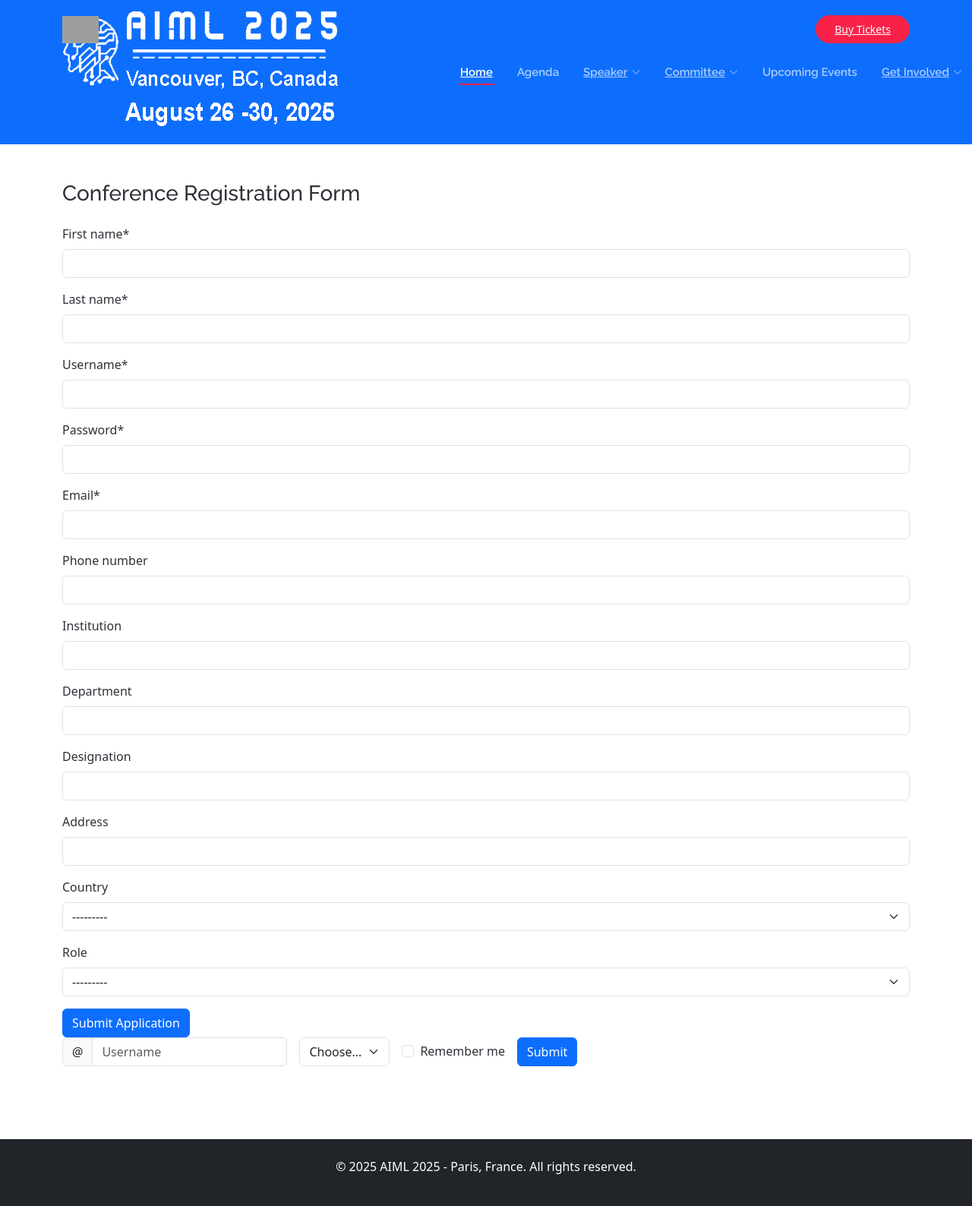
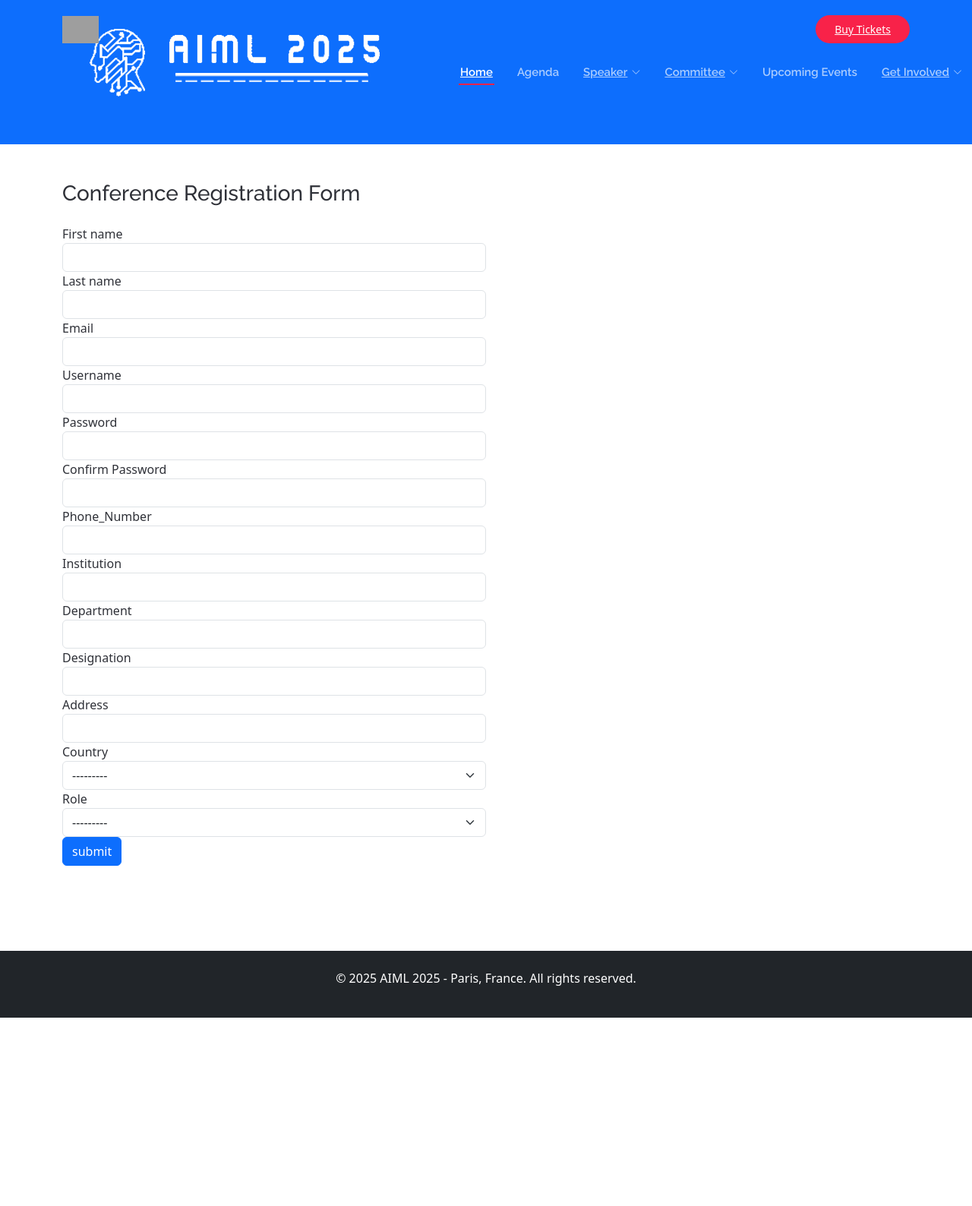
Before and after one commit to cloudwalk025/aiml2025, a Django app: page /registerUser/ in a window 1280 px wide; the page is wider, and only the part inside the window is pictured. Shown: that part at 76% size. After the commit the page ends 1340 px from the top of that part, so only its background shows below. Run offline with Django 5.2, Linux system fonts and the light colour scheme; some libraries are stand-ins or nearby versions; grey boxes are pictures that could not be loaded.

Commit message:
latest update

```diff
--- a/aiml_app/forms.py
+++ b/aiml_app/forms.py
@@ -95,7 +95,9 @@ class TeamMemberForm(forms.ModelForm):
 # User Registration Form :
 
 class UserForm(forms.ModelForm):
+    password = forms.CharField(widget=forms.PasswordInput())
+    confirm_password = forms.CharField(widget=forms.PasswordInput())
 
     class Meta:
         model = User
-        fields = ('first_name', 'last_name', 'username', 'password', 'email', 'phone_number', 'institution', 'department', 'designation', 'address', 'country','role')
+        fields = ['first_name', 'last_name', 'username', 'password', 'email', 'phone_number', 'institution', 'department', 'designation', 'address', 'country','role']
--- a/aiml_app/views.py
+++ b/aiml_app/views.py
@@ -18,6 +18,7 @@ from .models import Contact
 from .models import TeamMember
 from .forms import TeamMemberForm
 from .models import AboutEvent, Venue, EventDate
+from .models import User
 
 
 
@@ -226,6 +227,35 @@ def team_members_list(request):
 # Registration Views :
 
 def registerUser(request):
+    if request.method == 'POST':
+
+        form = UserForm(request.POST)
+        if form.is_valid():
+            # Create the User using the form
+          #  password = form.cleaned_data['password']
+           # user = form.save(commit=False)
+          #  user.set_password(password)
+          #  user.role = User.PARTICIPANT
+          #  user.save()
+
+# Create the user using create user method
+
+            first_name = form.cleaned_data['first_name']
+            last_name = form.cleaned_data['last_name']
+            username = form.cleaned_data['username']
+            email = form.cleaned_data['email']
+            password = form.cleaned_data['password']
+            user = User.objects.create_user(first_name=first_name, last_name=last_name, username=username, email=email, password=password)
+            user.role = User.PARTICIPANT
+            user.save()
+
+            return redirect('registerUser')
+
+        else:
+            print('Invalid form')
+            print(form.errors)
+    else:
+        form = UserForm()
     form = UserForm()
     context = {
         'form': form,
--- a/templates/aiml_app/registerUser.html
+++ b/templates/aiml_app/registerUser.html
@@ -2,58 +2,152 @@
 {% extends "base.html" %}
 {% load crispy_forms_tags %}
 
-{% block title %}Apply to Speak{% endblock %}
+{% block title %}Register for Participation {% endblock %}
 
 {% block content %}
 
 <section class="event-agenda py-5">
-    <div class="container">
+<div class="container">
 
 <div class="row justify-content-center">
     <div class="col-md-12">
         <h3 class="mb-4">Conference Registration Form </h3>
-        <form method="post" enctype="multipart/form-data">
+<form action="{% url 'registerUser' %}" method="post" enctype="multipart/form-data">
+
             {% csrf_token %}
+             <!--
             {{ form|crispy }}
-            <button type="submit" class="btn btn-primary">Submit Application</button>
-        </form>
+
+               -->
 
 
- <form class="row row-cols-lg-auto g-3 align-items-center">
-  <div class="col-12">
-    <label class="visually-hidden" for="inlineFormInputGroupUsername">Username</label>
-    <div class="input-group">
-      <div class="input-group-text">@</div>
-      <input type="text" class="form-control" id="inlineFormInputGroupUsername" placeholder="Username">
+
+
+                <div class="col-lg-6 col-md-6 col-sm-12 col-xs-12">
+                  <div class="field-holder">
+                    <label>First name </label>{{form.first_name}}
+                  </div>
+                </div>
+
+                <div class="col-lg-6 col-md-6 col-sm-12 col-xs-12">
+                  <div class="field-holder">
+                    <label>Last name </label>{{form.last_name}}
+                  </div>
+                </div>
+
+                <div class="col-lg-6 col-md-6 col-sm-12 col-xs-12">
+                  <div class="field-holder">
+                    <label>Email </label>{{form.email}}
+                  </div>
+                </div>
+
+
+                  <div class="col-lg-6 col-md-6 col-sm-6 col-xs-6">
+                  <div class="field-holder">
+                    <label>Username </label>{{form.username}}
+                  </div>
+                </div>
+
+                  <div class="col-lg-6 col-md-6 col-sm-12 col-xs-12">
+                  <div class="field-holder">
+                    <label>Password </label>{{form.password}}
+                  </div>
+                </div>
+
+                  <div class="col-lg-6 col-md-6 col-sm-12 col-xs-12">
+                  <div class="field-holder">
+                    <label>Confirm Password </label>{{form.confirm_password}}
+                  </div>
+                </div>
+
+
+                 <div class="col-lg-6 col-md-6 col-sm-12 col-xs-12">
+                  <div class="field-holder">
+                    <label>Phone_Number </label>{{form.phone_number}}
+                  </div>
+                </div>
+
+
+
+                 <div class="col-lg-6 col-md-6 col-sm-12 col-xs-12">
+                  <div class="field-holder">
+                    <label>Institution </label>{{form.institution}}
+                  </div>
+                </div>
+
+                 <div class="col-lg-6 col-md-6 col-sm-12 col-xs-12">
+                  <div class="field-holder">
+                    <label>Department </label>{{form.department}}
+                  </div>
+                </div>
+
+
+                  <div class="col-lg-6 col-md-6 col-sm-12 col-xs-12">
+                  <div class="field-holder">
+                    <label>Designation </label>{{form.designation}}
+                  </div>
+                </div>
+
+                                  <div class="col-lg-6 col-md-6 col-sm-12 col-xs-12">
+                  <div class="field-holder">
+                    <label>Address </label>{{form.address}}
+                  </div>
+                </div>
+
+                  <div class="col-lg-6 col-md-6 col-sm-12 col-xs-12">
+                  <div class="field-holder">
+                    <label>Country </label>{{form.country}}
+                  </div>
+                </div>
+
+                  <div class="col-lg-6 col-md-6 col-sm-12 col-xs-12">
+                  <div class="field-holder">
+                    <label>Role </label>{{form.role}}
+                  </div>
+                </div>
+
+
+
+
+          </div>
+
+ <br>
+
+ <ul class="errorlist">
+  {% for field in form %}
+
+      {% if field.errors %}
+        {% for error in field.errors %}
+
+        <li style="color:red;"> {{error}}  </li>
+
+        {% endfor %}
+
+
+      {% endif %}
+
+  {% endfor %}
+
+
+  <div class="row">
+    <div class="col-lg-12 col-ml-12 col-sm-12 col-xs-12">
+      <div class="field-holder">
+        <div class="payment-holder">
+          <input type="submit" value="submit" id="btn" class="btn btn-primary">
+
+        </div>
+      </div>
     </div>
+
   </div>
 
-  <div class="col-12">
-    <label class="visually-hidden" for="inlineFormSelectPref">Preference</label>
-    <select class="form-select" id="inlineFormSelectPref">
-      <option selected>Choose...</option>
-      <option value="1">One</option>
-      <option value="2">Two</option>
-      <option value="3">Three</option>
-    </select>
-  </div>
+</ul>
 
-  <div class="col-12">
-    <div class="form-check">
-      <input class="form-check-input" type="checkbox" id="inlineFormCheck">
-      <label class="form-check-label" for="inlineFormCheck">
-        Remember me
-      </label>
-    </div>
-  </div>
-
-  <div class="col-12">
-    <button type="submit" class="btn btn-primary">Submit</button>
-  </div>
-</form>
+        </div>
 
 
-    </div>
+</form>
+          </div>
 </div>
 
 </div>
```
Also changed, not shown: aiml_app/signals.py (+3 -4 lines), aiml_event/static/img/logoaiml.png, static/img/logoaiml.png.
